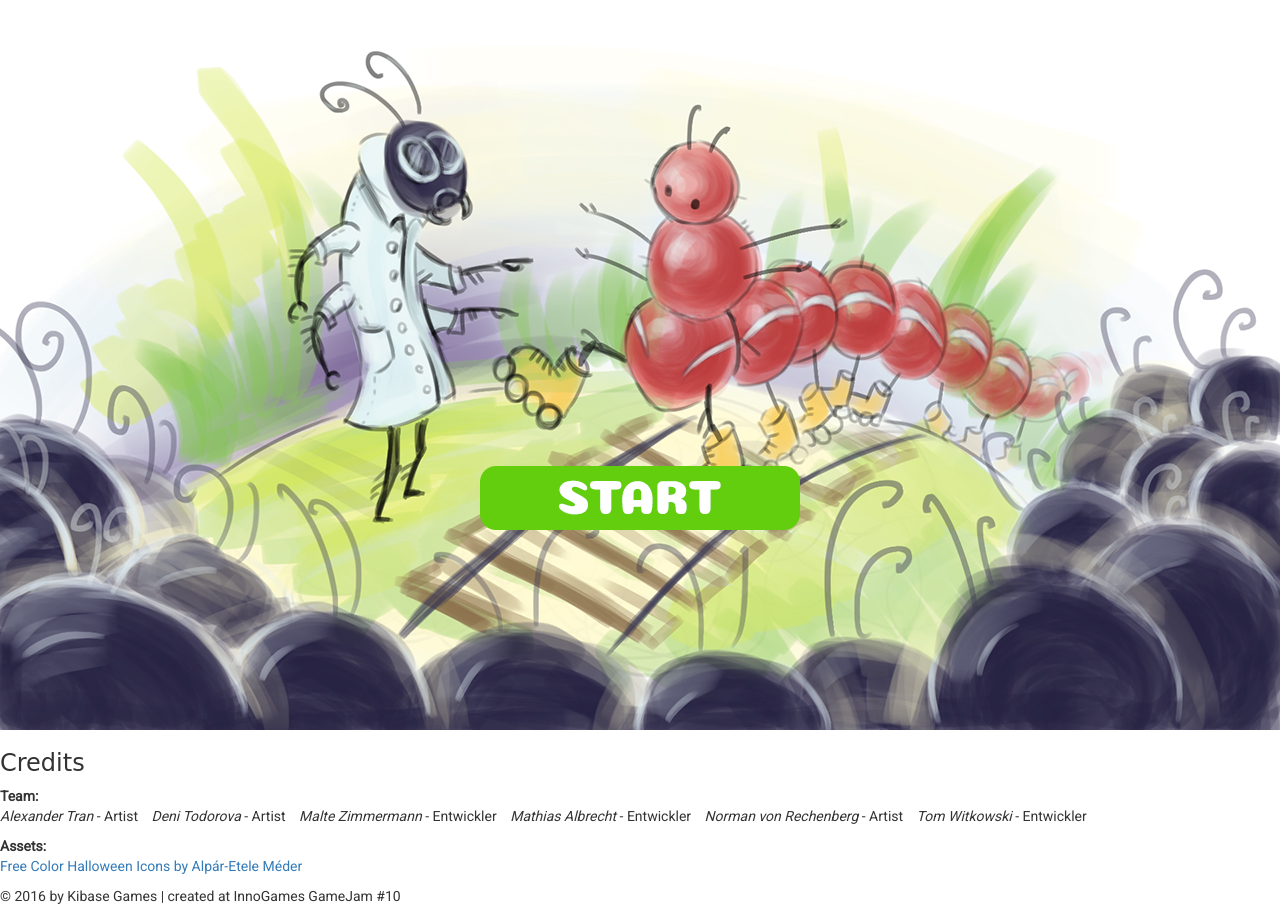
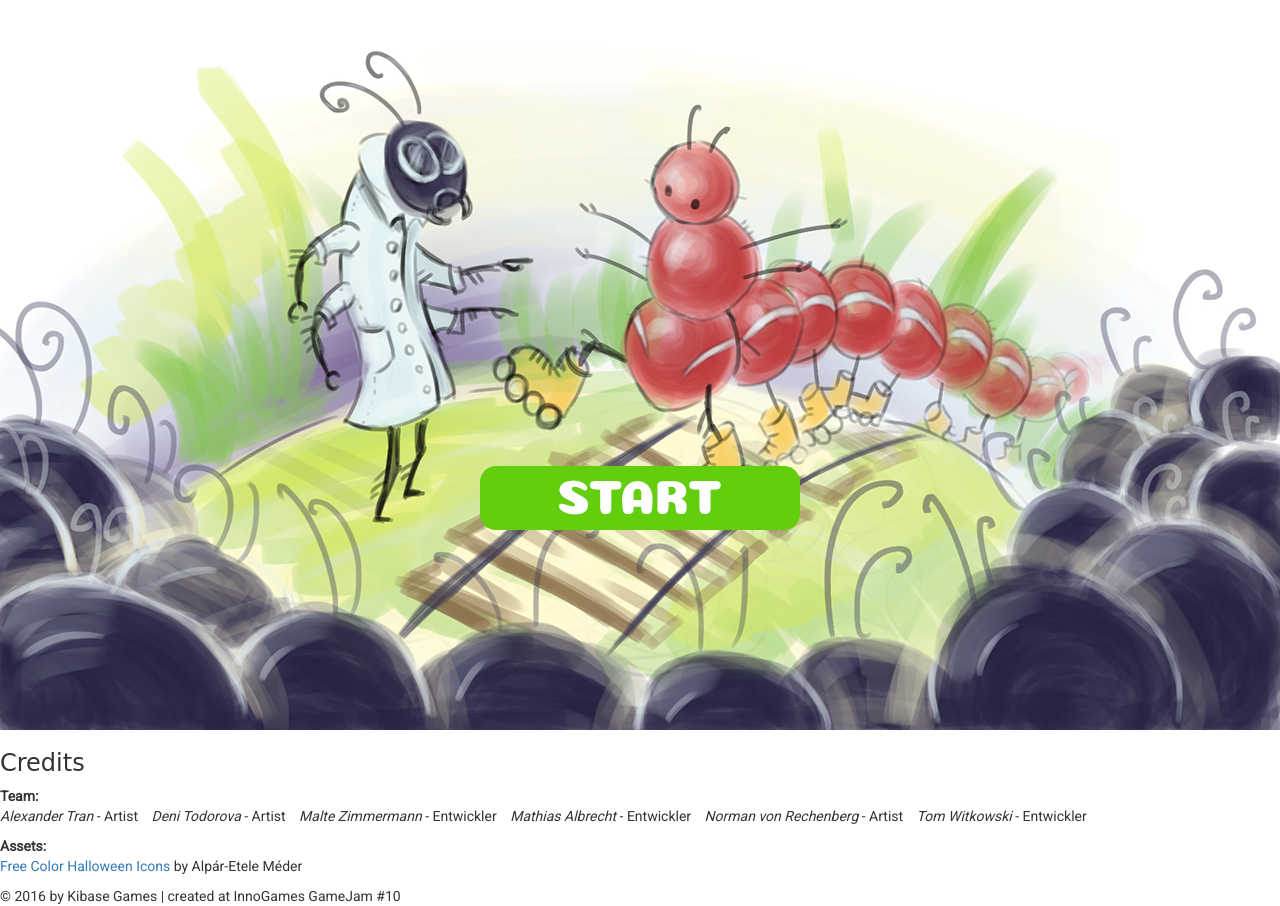
Before and after one commit to Gummibeer/igjam10, a website: page index.html in a window 1280 px wide. Drawn offline with Linux system fonts and the light colour scheme; a web font is replaced by a local one.

Commit message:
update readme

```diff
--- a/index.html
+++ b/index.html
@@ -28,8 +28,8 @@
             <ul class="list-inline">
                 <li>
                     <a href="https://www.iconfinder.com/iconsets/free-color-halloween-icons" target="_blank">
-                        Free Color Halloween Icons by Alpár-Etele Méder
-                    </a>
+                        Free Color Halloween Icons
+                    </a> by Alpár-Etele Méder
                 </li>
             </ul>
         </aside>
```
Also changed, not shown: README.md.
